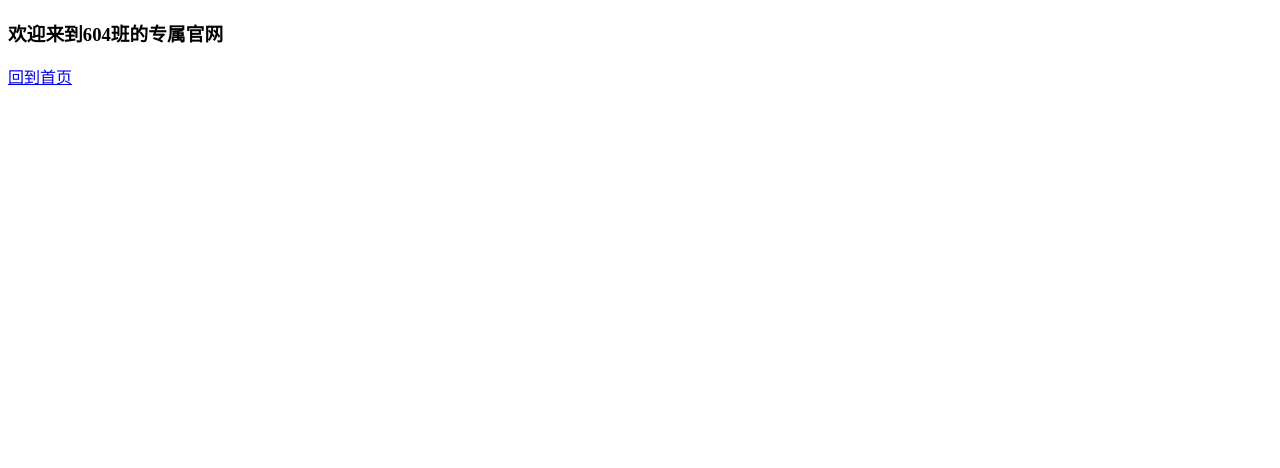
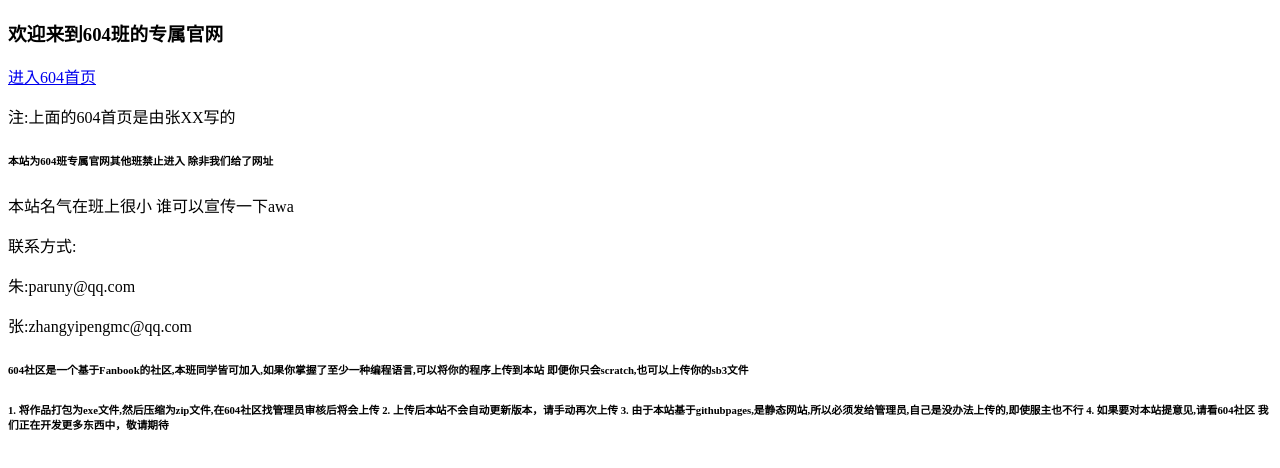
Before and after one commit to 604home/604home.github.io, a plain HTML site: page index.html in a window 1280 px wide. Drawn offline with Linux system fonts and the light colour scheme.

Commit message:
Add files via upload

```diff
--- a/index.html
+++ b/index.html
@@ -8,6 +8,23 @@
 </head>
 <body>
     <h3>欢迎来到604班的专属官网</h3>
-    <a href="./index.html">回到首页</a>
+    <a href="https://redstonea.github.io/">进入604首页</a>
+    <p>注:上面的604首页是由张XX写的</p>
+    <h6>本站为604班专属官网其他班禁止进入 除非我们给了网址</h6>
+    <p>本站名气在班上很小 谁可以宣传一下awa</p>
+    <p>联系方式:</p>
+    <p>朱:paruny@qq.com</p>
+    <p>张:zhangyipengmc@qq.com</p>
+    <h6>604社区是一个基于Fanbook的社区,本班同学皆可加入,如果你掌握了至少一种编程语言,可以将你的程序上传到本站
+        即便你只会scratch,也可以上传你的sb3文件</h6>
+    <h6>1. 将作品打包为exe文件,然后压缩为zip文件,在604社区找管理员审核后将会上传
+
+        2. 上传后本站不会自动更新版本，请手动再次上传
+
+        3. 由于本站基于githubpages,是静态网站,所以必须发给管理员,自己是没办法上传的,即使服主也不行
+
+        4. 如果要对本站提意见,请看604社区
+
+        我们正在开发更多东西中，敬请期待</h6>
 </body>
 </html>
```
